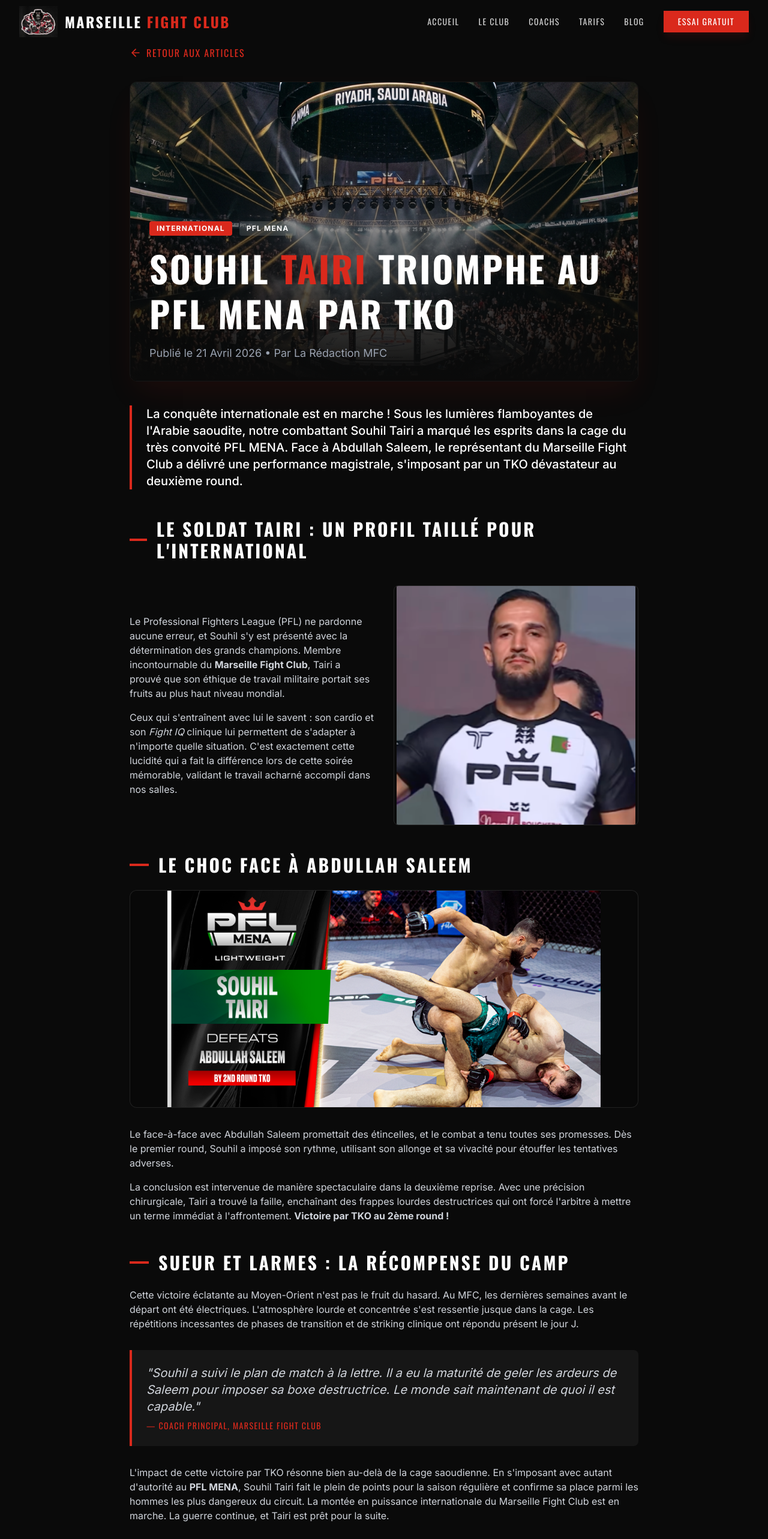
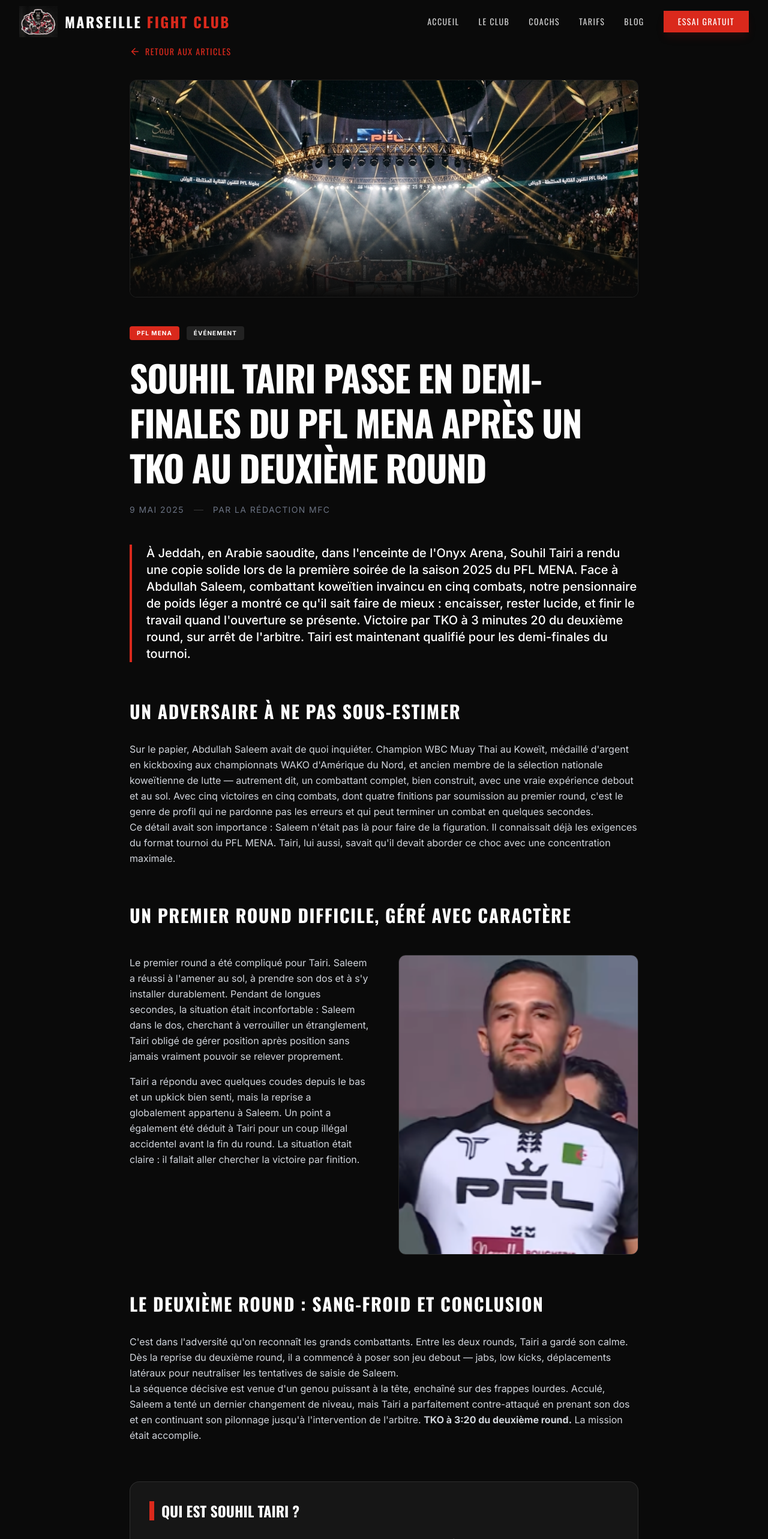
Before and after one commit to marseillefightclub/marseille-fight-club, a Next.js app: page /blog/souhil-tairi-pfl-mena in a window 1280 px wide. Shown: the part 20-2586 px from the top of the page at 60% size. Built offline with nearby package versions, Linux system fonts and the light colour scheme.

Commit message:
content: update Souhil Tairi article with detailed fight analysis and career background

```diff
--- a/src/app/blog/page.tsx
+++ b/src/app/blog/page.tsx
@@ -25,10 +25,10 @@
     },
     {
       id: "souhil-tairi-pfl-mena",
-      title: "Souhil Tairi au PFL MENA : Nouveau Défi en Arabie Saoudite",
-      excerpt: "Souhil Tairi s'apprête à faire ses preuves au PFL MENA. Focus sur la préparation de notre combattant pour ce rendez-vous majeur au Moyen-Orient.",
-      category: "Compétition",
-      date: "21 Avril 2026",
+      title: "Souhil Tairi Passe en Demi-Finales du PFL MENA Après un TKO au Deuxième Round",
+      excerpt: "Face à Abdullah Saleem, combattant koweïtien invaincu, notre pensionnaire Souhil Tairi a montré l'étendue de son talent : encaisser, rester lucide, et finir le travail avec un TKO magistral.",
+      category: "PFL MENA",
+      date: "9 Mai 2025",
       image: "/images/blog/pfl-mena.png"
     },
     {
--- a/src/app/blog/souhil-tairi-pfl-mena/page.tsx
+++ b/src/app/blog/souhil-tairi-pfl-mena/page.tsx
@@ -3,9 +3,9 @@
 import { ArrowLeft } from "lucide-react";
 
 export const metadata = {
-  title: "Souhil Tairi au PFL MENA | Un Choc International en Arabie Saoudite",
-  description: "Découvrez l'analyse complète du prochain combat de Souhil Tairi au PFL MENA en Arabie saoudite, une étape historique pour sa carrière MMA et le Marseille Fight Club.",
-  keywords: "PFL MENA, Souhil Tairi, Marseille Fight Club, MMA Arabie saoudite, combat international, carrière MMA, événement PFL, MMA France",
+  title: "Souhil Tairi Passe en Demi-Finales du PFL MENA | Marseille Fight Club",
+  description: "Retour sur la victoire par TKO de Souhil Tairi face à Abdullah Saleem au PFL MENA à Jeddah. Analyse du combat, parcours et prochaines étapes.",
+  keywords: "PFL MENA, Souhil Tairi, MMA, Marseille Fight Club, TKO, Abdullah Saleem, Jeddah, MMA France, Doctor MMA",
 };
 
 export default function ArticlePage() {
@@ -15,105 +15,128 @@
 
         {/* Navigation */}
         <div className="mb-8">
-          <Link href="/blog" className="inline-flex items-center text-mfc-red hover:text-white transition-colors duration-300 font-oswald tracking-widest uppercase">
-            <ArrowLeft className="mr-2" size={20} />
+          <Link href="/blog" className="inline-flex items-center text-mfc-red hover:text-white transition-colors duration-300 font-oswald tracking-widest uppercase text-sm">
+            <ArrowLeft className="mr-2" size={18} />
             Retour aux articles
           </Link>
         </div>
 
         {/* Header Image */}
-        <div className="relative w-full h-[400px] md:h-[500px] rounded-xl overflow-hidden mb-10 shadow-2xl shadow-mfc-red/10 border border-white/5">
+        <div className="relative w-full aspect-video md:aspect-21/9 rounded-xl overflow-hidden mb-12 border border-white/5 bg-mfc-gray/50">
           <Image
             src="/images/blog/pfl-mena.png"
-            alt="Ambiance spectaculaire dans la cage lors du PFL MENA en Arabie saoudite"
+            alt="Souhil Tairi au PFL MENA"
             fill
             className="object-cover"
           />
-          <div className="absolute inset-0 bg-gradient-to-t from-mfc-dark via-mfc-dark/50 to-transparent"></div>
-          <div className="absolute bottom-0 left-0 p-8">
-            <div className="flex gap-3 mb-4">
-              <span className="px-3 py-1 bg-mfc-red text-white text-xs font-bold uppercase tracking-widest rounded-sm">International</span>
-              <span className="px-3 py-1 bg-white/10 text-white text-xs font-bold uppercase tracking-widest rounded-sm backdrop-blur-md">PFL MENA</span>
-            </div>
-            <h1 className="text-4xl md:text-5xl lg:text-6xl font-oswald font-bold text-white uppercase tracking-wider leading-tight mb-4">
-              Souhil <span className="text-mfc-red">Tairi</span> Triomphe Au PFL MENA Par TKO
-            </h1>
-            <p className="text-gray-400 font-inter text-lg">Publié le 21 Avril 2026 • Par La Rédaction MFC</p>
-          </div>
+          <div className="absolute inset-0 bg-linear-to-t from-mfc-dark via-transparent to-transparent"></div>
         </div>
 
+        {/* Article Header */}
+        <header className="mb-12">
+          <div className="flex gap-3 mb-6">
+            <span className="px-3 py-1 bg-mfc-red text-white text-[10px] font-bold uppercase tracking-widest rounded-sm">PFL MENA</span>
+            <span className="px-3 py-1 bg-white/10 text-white text-[10px] font-bold uppercase tracking-widest rounded-sm backdrop-blur-sm">Événement</span>
+          </div>
+          <h1 className="text-4xl md:text-6xl font-oswald font-bold text-white uppercase tracking-tight leading-tight mb-6">
+            Souhil Tairi Passe en Demi-Finales du PFL MENA Après un TKO au Deuxième Round
+          </h1>
+          <div className="flex items-center gap-4 text-gray-500 font-inter text-sm uppercase tracking-widest">
+            <span>9 Mai 2025</span>
+            <span className="w-4 h-px bg-white/20"></span>
+            <span>Par la rédaction MFC</span>
+          </div>
+        </header>
+
         {/* Article Content */}
-        <article className="prose prose-invert prose-lg max-w-none font-inter text-gray-300">
+        <article className="prose prose-invert prose-lg max-w-none font-inter text-gray-300 leading-relaxed">
 
           <p className="lead text-xl text-white font-medium mb-12 border-l-4 border-mfc-red pl-6">
-            La conquête internationale est en marche ! Sous les lumières flamboyantes de l'Arabie saoudite, notre combattant Souhil Tairi a marqué les esprits dans la cage du très convoité PFL MENA. Face à Abdullah Saleem, le représentant du Marseille Fight Club a délivré une performance magistrale, s'imposant par un TKO dévastateur au deuxième round.
+            À Jeddah, en Arabie saoudite, dans l'enceinte de l'Onyx Arena, Souhil Tairi a rendu une copie solide lors de la première soirée de la saison 2025 du PFL MENA. Face à Abdullah Saleem, combattant koweïtien invaincu en cinq combats, notre pensionnaire de poids léger a montré ce qu'il sait faire de mieux : encaisser, rester lucide, et finir le travail quand l'ouverture se présente. Victoire par TKO à 3 minutes 20 du deuxième round, sur arrêt de l'arbitre. Tairi est maintenant qualifié pour les demi-finales du tournoi.
           </p>
 
-          <h2 className="text-3xl font-oswald font-bold text-white uppercase mt-12 mb-6 tracking-widest flex items-center">
-            <span className="bg-mfc-red w-8 h-1 mr-4 block"></span>
-            Le Soldat Tairi : Un Profil Taillé Pour l'International
+          <h2 className="text-3xl font-oswald font-bold text-white uppercase mt-16 mb-8 tracking-wider">
+            Un adversaire à ne pas sous-estimer
           </h2>
+          <p>
+            Sur le papier, Abdullah Saleem avait de quoi inquiéter. Champion WBC Muay Thai au Koweït, médaillé d'argent en kickboxing aux championnats WAKO d'Amérique du Nord, et ancien membre de la sélection nationale koweïtienne de lutte — autrement dit, un combattant complet, bien construit, avec une vraie expérience debout et au sol. Avec cinq victoires en cinq combats, dont quatre finitions par soumission au premier round, c'est le genre de profil qui ne pardonne pas les erreurs et qui peut terminer un combat en quelques secondes.
+          </p>
+          <p>
+            Ce détail avait son importance : Saleem n'était pas là pour faire de la figuration. Il connaissait déjà les exigences du format tournoi du PFL MENA. Tairi, lui aussi, savait qu'il devait aborder ce choc avec une concentration maximale.
+          </p>
 
-          <div className="grid grid-cols-1 md:grid-cols-2 gap-8 my-10 items-center">
+          <h2 className="text-3xl font-oswald font-bold text-white uppercase mt-16 mb-8 tracking-wider">
+            Un premier round difficile, géré avec caractère
+          </h2>
+          <div className="grid grid-cols-1 md:grid-cols-2 gap-12 my-12">
             <div>
-              <p className="mb-4">
-                Le Professional Fighters League (PFL) ne pardonne aucune erreur, et Souhil s'y est présenté avec la détermination des grands champions. Membre incontournable du <strong>Marseille Fight Club</strong>, Tairi a prouvé que son éthique de travail militaire portait ses fruits au plus haut niveau mondial.
+              <p>
+                Le premier round a été compliqué pour Tairi. Saleem a réussi à l'amener au sol, à prendre son dos et à s'y installer durablement. Pendant de longues secondes, la situation était inconfortable : Saleem dans le dos, cherchant à verrouiller un étranglement, Tairi obligé de gérer position après position sans jamais vraiment pouvoir se relever proprement.
               </p>
-              <p>
-                Ceux qui s'entraînent avec lui le savent : son cardio et son <em>Fight IQ</em> clinique lui permettent de s'adapter à n'importe quelle situation. C'est exactement cette lucidité qui a fait la différence lors de cette soirée mémorable, validant le travail acharné accompli dans nos salles.
+              <p className="mt-4">
+                Tairi a répondu avec quelques coudes depuis le bas et un upkick bien senti, mais la reprise a globalement appartenu à Saleem. Un point a également été déduit à Tairi pour un coup illégal accidentel avant la fin du round. La situation était claire : il fallait aller chercher la victoire par finition.
               </p>
             </div>
-            <div className="relative h-[400px] rounded-lg overflow-hidden border border-white/10 flex items-center justify-center">
+            <div className="relative aspect-4/5 rounded-xl overflow-hidden border border-white/10">
               <Image
                 src="/images/blog/souhil-portrait.png"
-                alt="Souhil Tairi, combattant du Marseille Fight Club au PFL"
+                alt="Portrait de Souhil Tairi"
                 fill
-                className="object-contain object-top"
+                className="object-cover"
               />
             </div>
           </div>
 
-          <h2 className="text-3xl font-oswald font-bold text-white uppercase mt-12 mb-6 tracking-widest flex items-center">
-            <span className="bg-mfc-red w-8 h-1 mr-4 block"></span>
-            Le Choc Face à Abdullah Saleem
+          <h2 className="text-3xl font-oswald font-bold text-white uppercase mt-16 mb-8 tracking-wider">
+            Le deuxième round : sang-froid et conclusion
           </h2>
-
-          <div className="relative w-full aspect-video md:aspect-[21/9] rounded-xl mb-8 overflow-hidden border border-white/10 bg-black/20">
-            <Image
-              src="/images/blog/souhil-victory.png"
-              alt="Victoire par TKO de Souhil Tairi face à Abdullah Saleem"
-              fill
-              className="object-contain"
-            />
-          </div>
-          <p className="mb-4">
-            Le face-à-face avec Abdullah Saleem promettait des étincelles, et le combat a tenu toutes ses promesses. Dès le premier round, Souhil a imposé son rythme, utilisant son allonge et sa vivacité pour étouffer les tentatives adverses.
+          <p>
+            C'est dans l'adversité qu'on reconnaît les grands combattants. Entre les deux rounds, Tairi a gardé son calme. Dès la reprise du deuxième round, il a commencé à poser son jeu debout — jabs, low kicks, déplacements latéraux pour neutraliser les tentatives de saisie de Saleem.
           </p>
-          <p className="mb-12">
-            La conclusion est intervenue de manière spectaculaire dans la deuxième reprise. Avec une précision chirurgicale, Tairi a trouvé la faille, enchaînant des frappes lourdes destructrices qui ont forcé l'arbitre à mettre un terme immédiat à l'affrontement. <strong>Victoire par TKO au 2ème round !</strong>
+          <p>
+            La séquence décisive est venue d'un genou puissant à la tête, enchaîné sur des frappes lourdes. Acculé, Saleem a tenté un dernier changement de niveau, mais Tairi a parfaitement contre-attaqué en prenant son dos et en continuant son pilonnage jusqu'à l'intervention de l'arbitre. <strong>TKO à 3:20 du deuxième round.</strong> La mission était accomplie.
           </p>
 
-          <h2 className="text-3xl font-oswald font-bold text-white uppercase mt-12 mb-6 tracking-widest flex items-center">
-            <span className="bg-mfc-red w-8 h-1 mr-4 block"></span>
-            Sueur et Larmes : La Récompense du Camp
+          <div className="bg-white/5 border border-white/10 rounded-2xl p-8 my-16">
+            <h3 className="text-2xl font-oswald font-bold text-white uppercase mb-6 flex items-center gap-3">
+              <span className="w-2 h-8 bg-mfc-red"></span>
+              Qui est Souhil Tairi ?
+            </h3>
+            <p className="mb-4">
+              Pour ceux qui ne le connaissent pas encore, Souhil Tairi est un profil atypique dans le MMA mondial. Également <strong>docteur en mathématiques appliquées</strong>, il est surnommé "The Doctor" sur les fiches officielles. Il concilie depuis des années l'enseignement-recherche et la compétition de haut niveau.
+            </p>
+            <p>
+              Au Marseille Fight Club, il est également le coach de la section féminine, un rôle qu'il prend très au sérieux, voyant le MMA comme un véritable outil de reconstruction et d'empowerment pour ses athlètes. Cette dimension humaine fait partie intégrante de son identité de combattant.
+            </p>
+          </div>
+
+          <h2 className="text-3xl font-oswald font-bold text-white uppercase mt-16 mb-8 tracking-wider">
+            Un parcours de résilience
           </h2>
-
           <p>
-            Cette victoire éclatante au Moyen-Orient n'est pas le fruit du hasard. Au MFC, les dernières semaines avant le départ ont été électriques. L'atmosphère lourde et concentrée s'est ressentie jusque dans la cage. Les répétitions incessantes de phases de transition et de striking clinique ont répondu présent le jour J.
+            Cette victoire s'inscrit dans une dynamique de retour importante. Après avoir atteint les demi-finales la saison précédente et connu un revers difficile en début d'année 2025 à Dubaï, Tairi prouve une nouvelle fois sa capacité à rebondir et à progresser saison après saison dans ce format exigeant du PFL.
           </p>
 
-          <blockquote className="p-6 my-8 border-l-4 border-mfc-red bg-white/5 rounded-r-lg italic text-xl">
-            "Souhil a suivi le plan de match à la lettre. Il a eu la maturité de geler les ardeurs de Saleem pour imposer sa boxe destructrice. Le monde sait maintenant de quoi il est capable."
-            <footer className="text-sm text-mfc-red mt-2 font-oswald uppercase tracking-widest not-italic">— Coach Principal, Marseille Fight Club</footer>
-          </blockquote>
-
-
-
-          <p className="pb-8">
-            L'impact de cette victoire par TKO résonne bien au-delà de la cage saoudienne. En s'imposant avec autant d'autorité au <strong>PFL MENA</strong>, Souhil Tairi fait le plein de points pour la saison régulière et confirme sa place parmi les hommes les plus dangereux du circuit. La montée en puissance internationale du Marseille Fight Club est en marche. La guerre continue, et Tairi est prêt pour la suite.
+          <h2 className="text-3xl font-oswald font-bold text-white uppercase mt-16 mb-8 tracking-wider">
+            Le PFL MENA : Cap sur les demi-finales
+          </h2>
+          <p>
+            Le PFL (Professional Fighters League) se distingue par son format de tournoi avec une récompense d'un million de dollars pour le champion. Le PFL MENA est la branche dédiée au Moyen-Orient et à l'Afrique du Nord, un circuit en pleine expansion où le niveau monte d'année en année.
+          </p>
+          <p className="mb-16">
+            La suite pour Tairi ? Une demi-finale contre le vainqueur du duel entre <strong>Salah Eddine Hamli</strong> et <strong>Abbas Khan</strong>. Un nouveau défi de taille attend notre combattant marseillais, mais une chose est sûre : le travail paye, et la rigueur du MFC continuera de porter ses fruits dans l'Octogone.
           </p>
 
         </article>
+
+        <footer className="mt-16 pt-8 border-t border-white/10 flex justify-between items-center">
+          <div className="text-gray-500 text-sm font-inter uppercase tracking-widest">
+            © 2025 Marseille Fight Club
+          </div>
+          <div className="flex gap-4">
+            {/* Social shares placeholders or secondary links */}
+          </div>
+        </footer>
       </div>
     </main>
   );
```
